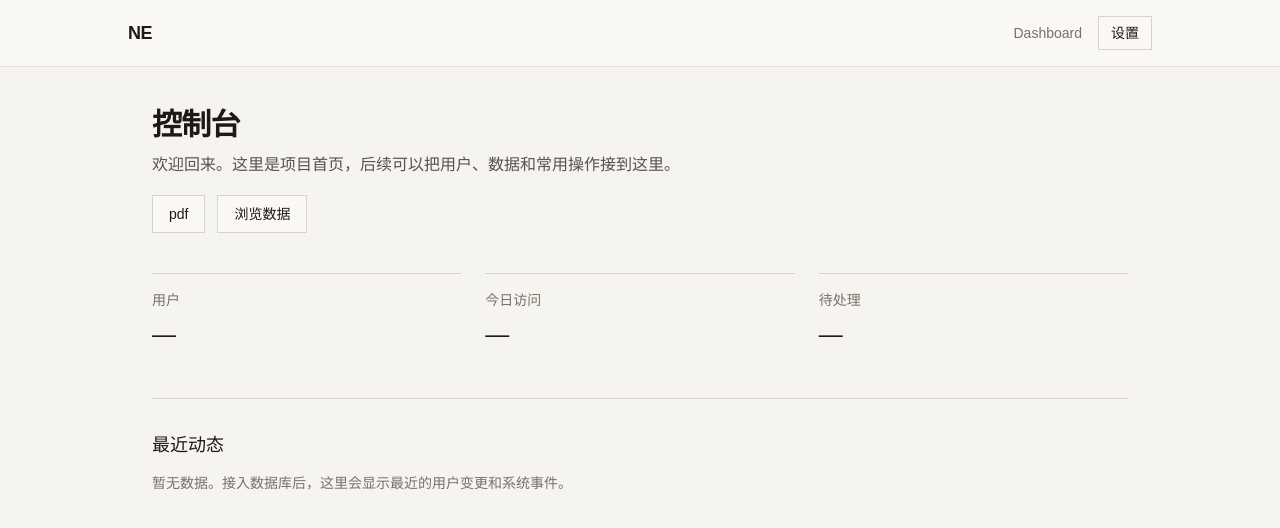
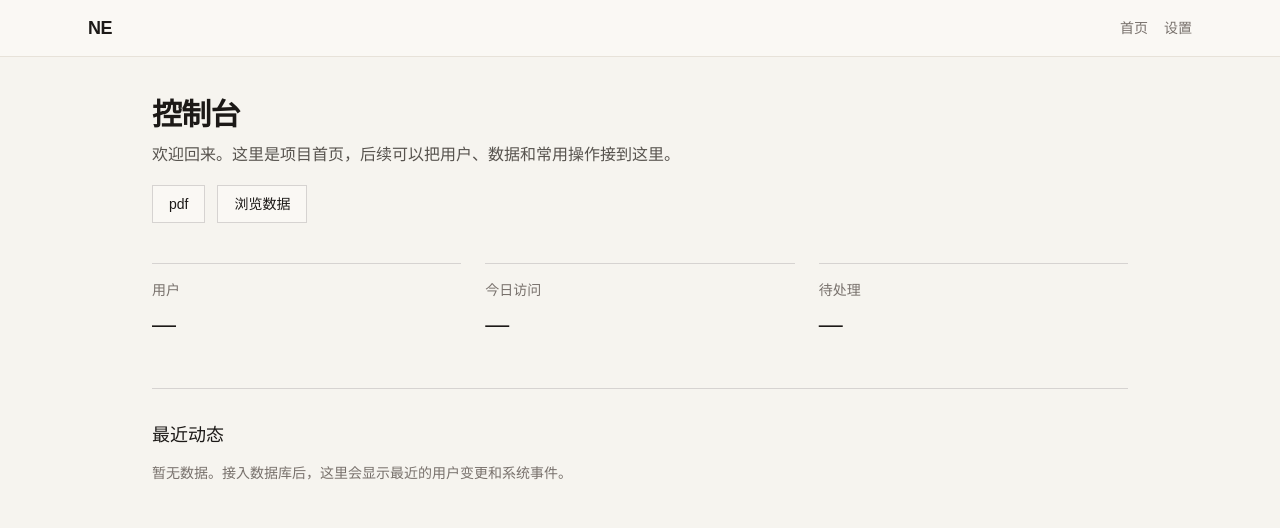
Before and after one commit to dianyu-luo/dian_english, a Next.js app: page / in a window 1280 px wide. Shown: the top 528 px of the page. Built offline with nearby package versions, Linux system fonts and the light colour scheme.

Commit message:
通用header

```diff
--- a/app/activity/detail/page.tsx
+++ b/app/activity/detail/page.tsx
@@ -1,4 +1,5 @@
 import Link from "next/link";
+import { SiteHeader } from "@/components/site-header";
 import { ActivityDetailClient } from "./activity-detail-client";
 import { formatRelativeTime } from "@/lib/activity/format-relative-time";
 import {
@@ -48,20 +49,7 @@ export default async function ActivityDetailPage({
 
   return (
     <div className="min-h-screen bg-[#f6f4ef] text-[#1c1917]">
-      <header className="border-b border-[#e7e2d9] bg-[#faf8f4]/px-6 py-4">
-        <div className="mx-auto flex w-full max-w-6xl items-center justify-between">
-          <p className="text-lg font-semibold tracking-tight">NE</p>
-          <nav className="flex items-center gap-4 text-sm text-[#78716c]">
-            <Link href="/" className="hover:text-[#1c1917]">
-              首页
-            </Link>
-            <Link href="/activity" className="hover:text-[#1c1917]">
-              浏览数据
-            </Link>
-            <span className="text-[#1c1917]">详细数据</span>
-          </nav>
-        </div>
-      </header>
+      <SiteHeader />
 
       <main className="mx-auto w-full max-w-6xl px-6 py-10">
         <section className="space-y-2">
--- a/app/activity/page.tsx
+++ b/app/activity/page.tsx
@@ -1,4 +1,5 @@
 import Link from "next/link";
+import { SiteHeader } from "@/components/site-header";
 import { ActivityDetailClient } from "./detail/activity-detail-client";
 import { formatDurationMs } from "@/lib/activity/format-duration";
 import { formatRelativeTime } from "@/lib/activity/format-relative-time";
@@ -49,17 +50,7 @@ export default async function ActivityPage() {
 
   return (
     <div className="min-h-screen bg-[#f6f4ef] text-[#1c1917]">
-      <header className="border-b border-[#e7e2d9] bg-[#faf8f4]/px-6 py-4">
-        <div className="mx-auto flex w-full max-w-6xl items-center justify-between">
-          <p className="text-lg font-semibold tracking-tight">NE</p>
-          <nav className="flex items-center gap-4 text-sm text-[#78716c]">
-            <Link href="/" className="hover:text-[#1c1917]">
-              首页
-            </Link>
-            <span className="text-[#1c1917]">浏览数据</span>
-          </nav>
-        </div>
-      </header>
+      <SiteHeader />
 
       <main className="mx-auto w-full max-w-6xl px-6 py-10">
         <section className="space-y-2">
--- a/app/page.tsx
+++ b/app/page.tsx
@@ -1,22 +1,10 @@
 import Link from "next/link";
+import { SiteHeader } from "@/components/site-header";
 
 export default function Home() {
   return (
     <div className="min-h-screen bg-[#f6f4ef] text-[#1c1917]">
-      <header className="border-b border-[#e7e2d9] bg-[#faf8f4] px-6 py-4">
-        <div className="mx-auto flex w-full max-w-5xl items-center justify-between">
-          <p className="text-lg font-semibold tracking-tight">NE</p>
-          <div className="flex items-center gap-4">
-            <p className="text-sm text-[#78716c]">Dashboard</p>
-            <Link
-              href="/settings"
-              className="border border-[#d6d3d1] bg-[#faf8f4] px-3 py-1.5 text-sm font-medium hover:bg-[#f0ebe3]"
-            >
-              设置
-            </Link>
-          </div>
-        </div>
-      </header>
+      <SiteHeader />
 
       <main className="mx-auto w-full max-w-5xl px-6 py-10">
         <section className="space-y-2">
--- a/app/settings/page.tsx
+++ b/app/settings/page.tsx
@@ -1,4 +1,5 @@
 import Link from "next/link";
+import { SiteHeader } from "@/components/site-header";
 
 export const metadata = {
   title: "设置",
@@ -74,17 +75,7 @@ const btnClass =
 export default function SettingsPage() {
   return (
     <div className="min-h-screen bg-[#f6f4ef] text-[#1c1917]">
-      <header className="border-b border-[#e7e2d9] bg-[#faf8f4] px-6 py-4">
-        <div className="mx-auto flex w-full max-w-5xl items-center justify-between">
-          <p className="text-lg font-semibold tracking-tight">NE</p>
-          <nav className="flex items-center gap-4 text-sm text-[#78716c]">
-            <Link href="/" className="hover:text-[#1c1917]">
-              首页
-            </Link>
-            <span className="text-[#1c1917]">设置</span>
-          </nav>
-        </div>
-      </header>
+      <SiteHeader />
 
       <main className="mx-auto w-full max-w-5xl px-6 py-10">
         <section className="space-y-2">
--- /dev/null
+++ b/components/site-header.tsx
@@ -0,0 +1,49 @@
+"use client";
+
+import Link from "next/link";
+import { usePathname } from "next/navigation";
+
+const NAV_ITEMS = [
+  { href: "/", label: "首页", match: (path: string) => path === "/" },
+  {
+    href: "/settings",
+    label: "设置",
+    match: (path: string) => path === "/settings" || path.startsWith("/settings/"),
+  },
+] as const;
+
+const linkBase = "text-sm text-[#78716c] transition-colors hover:text-[#1c1917]";
+const linkActive = "text-[#1c1917]";
+
+export function SiteHeader() {
+  const pathname = usePathname() || "/";
+
+  return (
+    <header className="shrink-0 border-b border-[#e7e2d9] bg-[#faf8f4]">
+      <div className="mx-auto flex h-14 w-full max-w-6xl items-center justify-between px-6">
+        <Link
+          href="/"
+          className="text-lg font-semibold tracking-tight text-[#1c1917]"
+          aria-label="NE 首页"
+        >
+          NE
+        </Link>
+        <nav className="flex items-center gap-4" aria-label="主导航">
+          {NAV_ITEMS.map(({ href, label, match }) => {
+            const active = match(pathname);
+            return (
+              <Link
+                key={href}
+                href={href}
+                className={active ? `${linkBase} ${linkActive}` : linkBase}
+                aria-current={active ? "page" : undefined}
+              >
+                {label}
+              </Link>
+            );
+          })}
+        </nav>
+      </div>
+    </header>
+  );
+}
```
